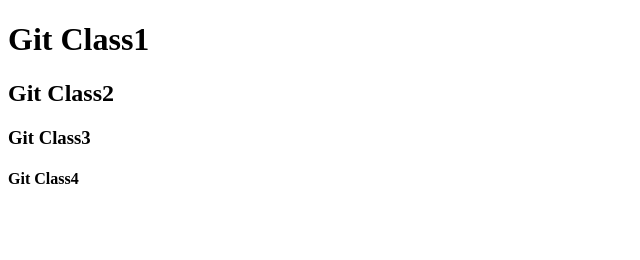
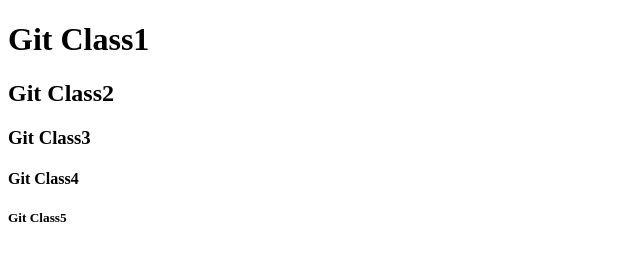
Before and after one commit to HCLShankar/GitClass1, a plain HTML site: page index.html in a window 1280 px wide. Shown: the full height of the page, 0-640 px from the left. Drawn offline with Linux system fonts and the light colour scheme.

Commit message:
h5 is added

```diff
--- a/index.html
+++ b/index.html
@@ -8,5 +8,6 @@
 <h2>Git Class2</h2>
 <h3>Git Class3</h3>
 <h4>Git Class4</h4>
+<h5>Git Class5</h5>
 </body>
 </html>
```
